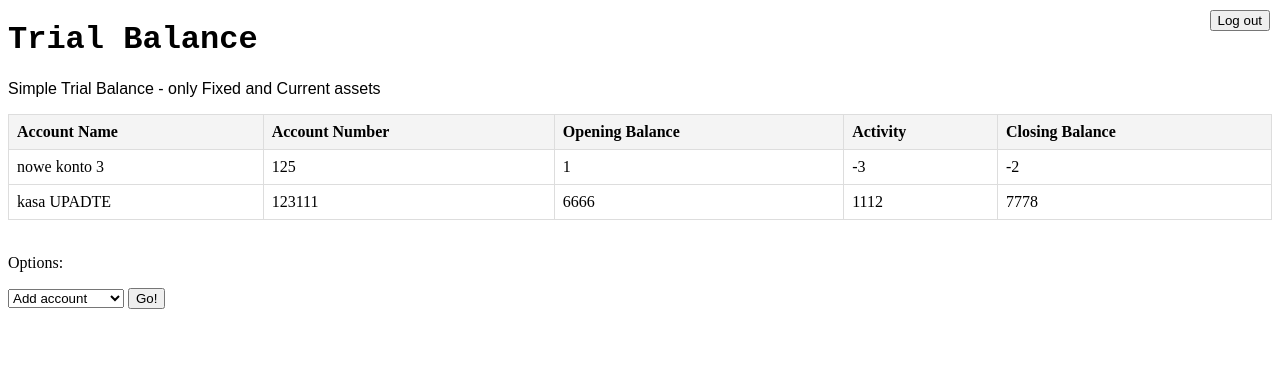
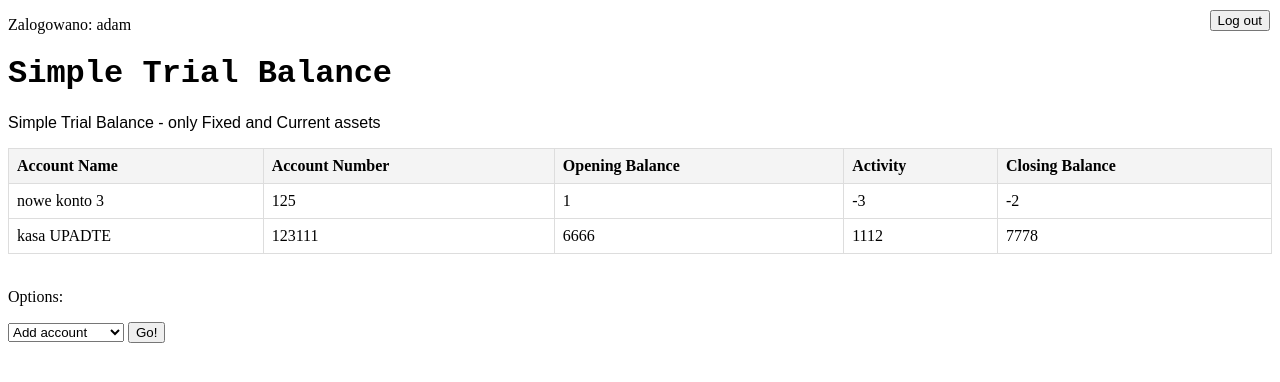
Before and after one commit to AdamPoweska/simple_balance_sheet, a Django app: page /trial_balance/ in a window 1280 px wide. Shown: the top 382 px of the page. Run offline with Django 5.2, Linux system fonts and the light colour scheme; a user stored in the database is signed in; data comes from the database, SQL or seed files in the repository; both versions use the stored data as it was after the commit.

Commit message:
reallly final changes

```diff
--- a/account/templates/trial_balance.html
+++ b/account/templates/trial_balance.html
@@ -3,7 +3,7 @@
 <head>
     <meta charset="UTF-8">
     <meta content="width=device-width, initial-scale=1.0">
-    <title>Trial Balance</title>
+    <title>Simple Trial Balance</title>
     <style>
         table {
         border-collapse: collapse;
@@ -30,6 +30,7 @@
 
 <body>
     {% if user.is_authenticated %}
+        <p> Zalogowano: {{ user.username }}</p>
         <form method="POST" action="{% url 'user_logout' %}" class="right-button">
             {% csrf_token %}
             <button type="submit">Log out</button>
@@ -37,7 +38,7 @@
     {% endif %}
 
     <FONT FACE="Courier New">
-        <h1>Trial Balance</h1>
+        <h1>Simple Trial Balance</h1>
     </FONT>
     <FONT FACE="Arial">
         <p>Simple Trial Balance - only Fixed and Current assets</p>
```
Also changed, not shown: db.sqlite3.
